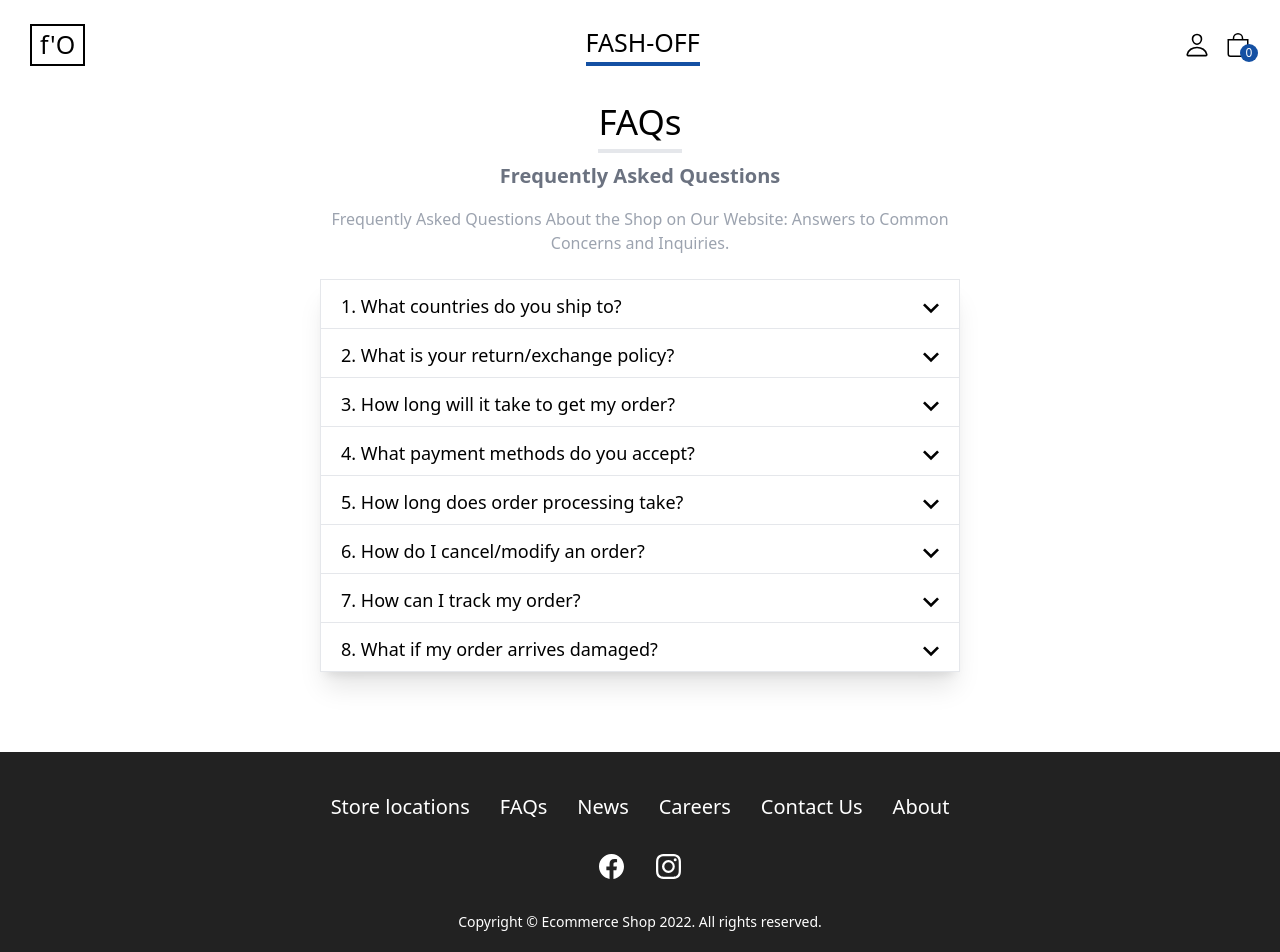
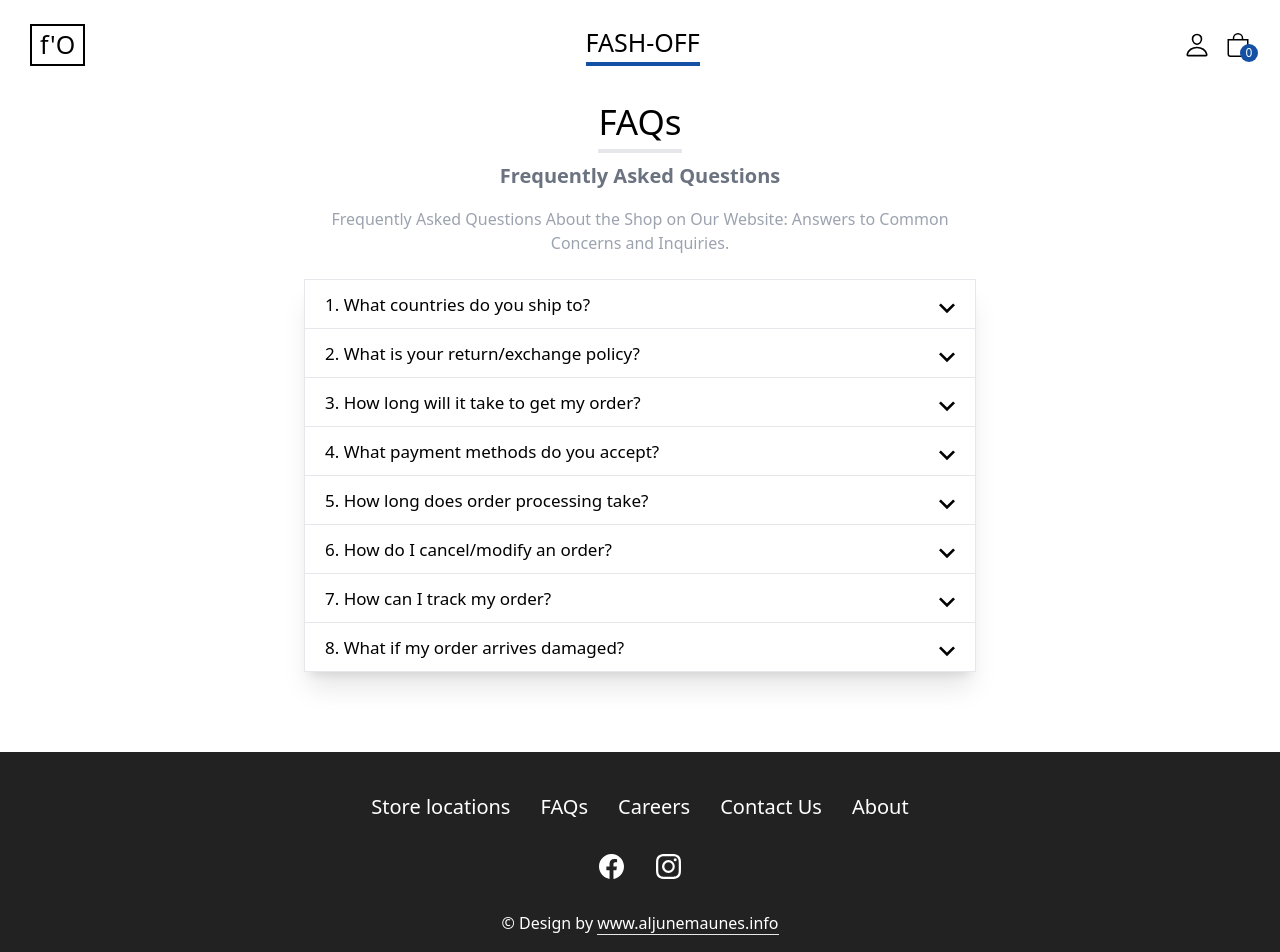
Before and after one commit to ajxmaunes/Ecommerce-I, a React (Create React App) app: page /#/faqs in a window 1280 px wide. Shown: the top 952 px of the page. Built offline with nearby package versions, Linux system fonts and the light colour scheme; no server answers.

Commit message:
added about page

```diff
--- a/src/App.js
+++ b/src/App.js
@@ -21,6 +21,7 @@ import StoreLocations from "./pages/StoreLocations";
 import FAQs from "./pages/FAQs";
 import Careers from "./pages/Careers";
 import Contact from "./pages/Contact";
+import About from "./pages/About";
 
 
 function App() {
@@ -40,6 +41,7 @@ function App() {
             <Route path="/faqs" element={<FAQs />} />
             <Route path="/careers" element={<Careers />} />
             <Route path="/contact" element={<Contact />} />
+            <Route path="/about" element={<About />} />
           </Routes>
           <Sidebar />
           <MobileMenu/>
--- a/src/components/Footer.jsx
+++ b/src/components/Footer.jsx
@@ -11,19 +11,18 @@ const Footer = () => {
     <footer className='bg-primary py-10'>
       <div className='container mx-auto'>
         <div className="footer-links text-center mb-[2rem] text-white text-[20px] max-sm:hidden">
-          <Link className={aStyle} to="/store">Store locations</Link>
-          <Link className={aStyle} to="/faqs">FAQs</Link>
-          <a className={aStyle} href="/">News</a>
-          <Link className={aStyle} to="/careers">Careers</Link>
-          <Link className={aStyle} to="/contact">Contact Us</Link>
-          <a className={aStyle} href="/">About</a>
+          <Link onClick={() => window.scrollTo(0, 0)} className={aStyle} to="/store">Store locations</Link>
+          <Link onClick={() => window.scrollTo(0, 0)} className={aStyle} to="/faqs">FAQs</Link>
+          <Link onClick={() => window.scrollTo(0, 0)} className={aStyle} to="/careers">Careers</Link>
+          <Link onClick={() => window.scrollTo(0, 0)} className={aStyle} to="/contact">Contact Us</Link>
+          <Link onClick={() => window.scrollTo(0, 0)} className={aStyle} to="/about">About</Link>
         </div>
         <div className='flex justify-center items-center mb-[2rem]'>
           <BsFacebook color='white' className='text-[25px] mx-[1rem] cursor-pointer'/>
           <BsInstagram color='white' className='text-[25px] mx-[1rem] cursor-pointer'/>
         </div>
-        <p className='text-white text-center text-[14px] max-sm:text-[15px]'>
-          Copyright &copy; Ecommerce Shop 2022. All rights reserved.
+        <p className='text-white text-center text-[16px] max-sm:text-[15px]'>
+           &copy; Design by <a className=' border-b-[1px]' href='https://aljunemaunes.info/' target="new">www.aljunemaunes.info</a>
         </p>
       </div>
     </footer>
--- a/src/components/Header.jsx
+++ b/src/components/Header.jsx
@@ -24,16 +24,17 @@ const Header = () => {
     })
   })
   return (
+    <div>
       <header className={`${isActive ? 'bg-white py-4 shadow-md' : 'bg-none py-6'} fixed w-full z-10 transition-all md:px-[30px] max-md:px-[20px] max-md:py-4`}>
         <div className='container mx-auto flex items-center justify-between h-full'>
           <div onClick={() => setIsOpenLeft(!isOpenLeft)} className='md:hidden'>
             <HiOutlineMenuAlt2 className='text-[30px] mr-10 max-md:mr-4 -ml-2 items-center'/>
           </div>
-        <Link to={'/*'} className='mr-4 max-md:hidden cursor-pointer'>
+          <Link onClick={() => window.scrollTo(0, 0)} to={'/*'} className='mr-4 max-md:hidden cursor-pointer'>
               {/* logo */}
               <h1 className='text-[25px] max-md:text-[20px] font-medium border-solid border-2 px-2 border-black text-center'>f'O</h1>
           </Link>
-        <Link to={'/*'} className='text-[25px] border-b-4 border-[#1450A3] max-md:text-[20px] max-md:border-b-2'>FASH-OFF</Link>
+          <Link onClick={() => window.scrollTo(0, 0)} to={'/*'} className='text-[25px] border-b-4 border-[#1450A3] max-md:text-[20px] max-md:border-b-2'>FASH-OFF</Link>
           {/* cart */}
           <div className='cursor-pointer flex relative items-center'>
             {/* Login */}
@@ -49,6 +50,7 @@ const Header = () => {
         </div>
         </div>
       </header>
+    </div>
   )
 }
 
--- a/src/components/MobileMenu.jsx
+++ b/src/components/MobileMenu.jsx
@@ -22,12 +22,11 @@ const MobileMenu = () => {
       </div>
 
       <div onClick={handleClose} className="footer-links flex flex-col text-center mt-[4rem] text-[18px]">
-          <Link className={aStyle} to="/store">Store locations</Link>
-          <Link className={aStyle} to="/faqs">FAQs</Link>
-          <a className={aStyle} href="/">News</a>
-          <Link className={aStyle} to="/careers">Careers</Link>
-          <Link className={aStyle} to="/contact">Contact Us</Link>
-          <a className={aStyle} href="/">About</a>
+          <Link onClick={() => window.scrollTo(0, 0)} className={aStyle} to="/store">Store locations</Link>
+          <Link onClick={() => window.scrollTo(0, 0)} className={aStyle} to="/faqs">FAQs</Link>
+          <Link onClick={() => window.scrollTo(0, 0)} className={aStyle} to="/careers">Careers</Link>
+          <Link onClick={() => window.scrollTo(0, 0)} className={aStyle} to="/contact">Contact Us</Link>
+          <Link onClick={() => window.scrollTo(0, 0)} className={aStyle} to="/about">About</Link>
       </div>
 
       <div className='flex justify-center items-center mt-[2rem]'>
--- a/src/pages/Accessories.jsx
+++ b/src/pages/Accessories.jsx
@@ -21,7 +21,7 @@ const Accessories = () => {
       <div>
           <section className='md:px-[30px] max-md:px-[30px] py-[6rem]'>
             <div className='text-[35px] max-md:text-[30px] flex justify-center mb-[1rem] items-center'>
-              ACCESSORIES
+              <h1 className='border-b-4'>ACCESSORIES</h1>
             </div>
               <div className='container mx-auto'>
                 <div className='grid grid-cols-1 md:grid-cols-2 lg:grid-cols-4 xl:grid-cols-5 gap-[30px] max-w-sm mx-auto md:max-w-none md:mx-0'>
--- a/src/pages/Bags.jsx
+++ b/src/pages/Bags.jsx
@@ -21,7 +21,7 @@ const Bags = () => {
       <div>
           <section className='md:px-[30px] max-md:px-[30px] py-[6rem]'>
             <div className='text-[35px] max-md:text-[30px] flex justify-center mb-[1rem] items-center'>
-              BAGS
+              <h1 className='border-b-4'>BAGS</h1>
             </div>
               <div className='container mx-auto'>
                 <div className='grid grid-cols-1 md:grid-cols-2 lg:grid-cols-4 xl:grid-cols-5 gap-[30px] max-w-sm mx-auto md:max-w-none md:mx-0'>
--- a/src/pages/FAQs.jsx
+++ b/src/pages/FAQs.jsx
@@ -18,10 +18,10 @@ function FAQs() {
         </div>
 
         <div className='shadow-xl'>
-            <div className='relative w-[40rem] max-md:w-[22rem] overflow-hidden border'>
+            <div className='relative w-[42rem] max-md:w-[22rem] overflow-hidden border'>
                 <input className='peer absolute top-0 inset-x-0 w-full h-12 z-10 cursor-pointer opacity-0' type="checkbox" />
                 <div className='h-12 w-full pl-5'>
-                    <h1 className='text-lg max-sm:text-[15px] py-3 font-medium'>
+                    <h1 className='text-[17px] max-sm:text-[15px] py-3 font-medium'>
                     1. What countries do you ship to?
                     </h1>
                 </div>
@@ -30,15 +30,15 @@ function FAQs() {
                 <div className='text-[2rem] max-md:text-[1.7rem] absolute top-3 right-3 transition-transform duration-500 rotate-0 peer-checked:rotate-180'><MdKeyboardArrowDown/></div>
 
                 {/* Content */}
-                <div className='bg-gray-200 overflow-hidden transition-all duration-500 max-h-0 peer-checked:max-h-40'>
-                    <p className='p-4 max-md:text-[14px]'>Lorem ipsum dolor sit amet consectetur adipisicing elit. Officiis perspiciatis inventore saepe! Voluptatem, quas voluptates.</p>
+                <div className='bg-gray-200 overflow-hidden transition-all duration-500 max-h-0 peer-checked:max-h-80'>
+                    <p className='p-6 max-md:text-[14px]'>Lorem ipsum dolor sit amet consectetur adipisicing elit. Dolorum rerum porro vitae. Dicta maxime a vitae architecto quae laboriosam dolor explicabo delectus amet blanditiis aspernatur libero officiis, beatae error quibusdam accusamus consequatur provident corrupti porro corporis nisi obcaecati aliquid nihil ut. Odit, itaque atque? Natus velit provident culpa repellat saepe?</p>
                 </div>
             </div>
 
-            <div className='relative w-[40rem] max-md:w-[22rem] overflow-hidden border border-t-0'>
+            <div className='relative w-[42rem] max-md:w-[22rem] overflow-hidden border border-t-0'>
                 <input className='peer absolute top-0 inset-x-0 w-full h-12 z-10 cursor-pointer opacity-0' type="checkbox" />
                 <div className='h-12 w-full pl-5'>
-                    <h1 className='text-lg max-sm:text-[15px] py-3 font-medium'>
+                    <h1 className='text-[17px] max-sm:text-[15px] py-3 font-medium'>
                     2. What is your return/exchange policy?
                     </h1>
                 </div>
@@ -47,15 +47,15 @@ function FAQs() {
                 <div className='text-[2rem] max-md:text-[1.7rem] absolute top-3 right-3 transition-transform duration-500 rotate-0 peer-checked:rotate-180'><MdKeyboardArrowDown/></div>
 
                 {/* Content */}
-                <div className='bg-gray-200 overflow-hidden transition-all duration-500 max-h-0 peer-checked:max-h-40'>
-                    <p className='p-4 max-md:text-[14px]'>Lorem ipsum dolor sit amet consectetur adipisicing elit. Officiis perspiciatis inventore saepe! Voluptatem, quas voluptates.</p>
+                <div className='bg-gray-200 overflow-hidden transition-all duration-500 max-h-0 peer-checked:max-h-80'>
+                    <p className='p-6 max-md:text-[14px]'>Lorem ipsum dolor sit amet consectetur adipisicing elit. Dolorum rerum porro vitae. Dicta maxime a vitae architecto quae laboriosam dolor explicabo delectus amet blanditiis aspernatur libero officiis, beatae error quibusdam accusamus consequatur provident corrupti porro corporis nisi obcaecati aliquid nihil ut. Odit, itaque atque? Natus velit provident culpa repellat saepe?</p>
                 </div>
             </div>
 
-            <div className='relative w-[40rem] max-md:w-[22rem] overflow-hidden border border-t-0'>
+            <div className='relative w-[42rem] max-md:w-[22rem] overflow-hidden border border-t-0'>
                 <input className='peer absolute top-0 inset-x-0 w-full h-12 z-10 cursor-pointer opacity-0' type="checkbox" />
                 <div className='h-12 w-full pl-5'>
-                    <h1 className='text-lg max-sm:text-[15px] py-3 font-medium'>
+                    <h1 className='text-[17px] max-sm:text-[15px] py-3 font-medium'>
                     3. How long will it take to get my order?
                     </h1>
                 </div>
@@ -64,15 +64,15 @@ function FAQs() {
                 <div className='text-[2rem] max-md:text-[1.7rem] absolute top-3 right-3 transition-transform duration-500 rotate-0 peer-checked:rotate-180'><MdKeyboardArrowDown/></div>
 
                 {/* Content */}
-                <div className='bg-gray-200 overflow-hidden transition-all duration-500 max-h-0 peer-checked:max-h-40'>
-                    <p className='p-4 max-md:text-[14px]'>Lorem ipsum dolor sit amet consectetur adipisicing elit. Officiis perspiciatis inventore saepe! Voluptatem, quas voluptates.</p>
+                <div className='bg-gray-200 overflow-hidden transition-all duration-500 max-h-0 peer-checked:max-h-80'>
+                    <p className='p-6 max-md:text-[14px]'>Lorem ipsum dolor sit amet consectetur adipisicing elit. Dolorum rerum porro vitae. Dicta maxime a vitae architecto quae laboriosam dolor explicabo delectus amet blanditiis aspernatur libero officiis, beatae error quibusdam accusamus consequatur provident corrupti porro corporis nisi obcaecati aliquid nihil ut. Odit, itaque atque? Natus velit provident culpa repellat saepe?</p>
                 </div>
             </div>
 
-            <div className='relative w-[40rem] max-md:w-[22rem] overflow-hidden border border-t-0'>
+            <div className='relative w-[42rem] max-md:w-[22rem] overflow-hidden border border-t-0'>
                 <input className='peer absolute top-0 inset-x-0 w-full h-12 z-10 cursor-pointer opacity-0' type="checkbox" />
                 <div className='h-12 w-full pl-5'>
-                    <h1 className='text-lg max-sm:text-[15px] py-3 font-medium'>
+                    <h1 className='text-[17px] max-sm:text-[15px] py-3 font-medium'>
                     4. What payment methods do you accept?
                     </h1>
                 </div>
@@ -81,15 +81,15 @@ function FAQs() {
                 <div className='text-[2rem] max-md:text-[1.7rem] absolute top-3 right-3 transition-transform duration-500 rotate-0 peer-checked:rotate-180'><MdKeyboardArrowDown/></div>
 
                 {/* Content */}
-                <div className='bg-gray-200 overflow-hidden transition-all duration-500 max-h-0 peer-checked:max-h-40'>
-                    <p className='p-4 max-md:text-[14px]'>Lorem ipsum dolor sit amet consectetur adipisicing elit. Officiis perspiciatis inventore saepe! Voluptatem, quas voluptates.</p>
+                <div className='bg-gray-200 overflow-hidden transition-all duration-500 max-h-0 peer-checked:max-h-80'>
+                    <p className='p-6 max-md:text-[14px]'>Lorem ipsum dolor sit amet consectetur adipisicing elit. Dolorum rerum porro vitae. Dicta maxime a vitae architecto quae laboriosam dolor explicabo delectus amet blanditiis aspernatur libero officiis, beatae error quibusdam accusamus consequatur provident corrupti porro corporis nisi obcaecati aliquid nihil ut. Odit, itaque atque? Natus velit provident culpa repellat saepe?</p>
                 </div>
             </div>
 
-            <div className='relative w-[40rem] max-md:w-[22rem] overflow-hidden border border-t-0'>
+            <div className='relative w-[42rem] max-md:w-[22rem] overflow-hidden border border-t-0'>
                 <input className='peer absolute top-0 inset-x-0 w-full h-12 z-10 cursor-pointer opacity-0' type="checkbox" />
                 <div className='h-12 w-full pl-5'>
-                    <h1 className='text-lg max-sm:text-[15px] py-3 font-medium'>
+                    <h1 className='text-[17px] max-sm:text-[15px] py-3 font-medium'>
                     5. How long does order processing take?
                     </h1>
                 </div>
@@ -98,15 +98,15 @@ function FAQs() {
                 <div className='text-[2rem] max-md:text-[1.7rem] absolute top-3 right-3 transition-transform duration-500 rotate-0 peer-checked:rotate-180'><MdKeyboardArrowDown/></div>
 
                 {/* Content */}
-                <div className='bg-gray-200 overflow-hidden transition-all duration-500 max-h-0 peer-checked:max-h-40'>
-                    <p className='p-4 max-md:text-[14px]'>Lorem ipsum dolor sit amet consectetur adipisicing elit. Officiis perspiciatis inventore saepe! Voluptatem, quas voluptates.</p>
+                <div className='bg-gray-200 overflow-hidden transition-all duration-500 max-h-0 peer-checked:max-h-80'>
+                    <p className='p-6 max-md:text-[14px]'>Lorem ipsum dolor sit amet consectetur adipisicing elit. Dolorum rerum porro vitae. Dicta maxime a vitae architecto quae laboriosam dolor explicabo delectus amet blanditiis aspernatur libero officiis, beatae error quibusdam accusamus consequatur provident corrupti porro corporis nisi obcaecati aliquid nihil ut. Odit, itaque atque? Natus velit provident culpa repellat saepe?</p>
                 </div>
             </div>
 
-            <div className='relative w-[40rem] max-md:w-[22rem] overflow-hidden border border-t-0'>
+            <div className='relative w-[42rem] max-md:w-[22rem] overflow-hidden border border-t-0'>
                 <input className='peer absolute top-0 inset-x-0 w-full h-12 z-10 cursor-pointer opacity-0' type="checkbox" />
                 <div className='h-12 w-full pl-5'>
-                    <h1 className='text-lg max-sm:text-[15px] py-3 font-medium'>
+                    <h1 className='text-[17px] max-sm:text-[15px] py-3 font-medium'>
                     6. How do I cancel/modify an order?
                     </h1>
                 </div>
@@ -115,15 +115,15 @@ function FAQs() {
                 <div className='text-[2rem] max-md:text-[1.7rem] absolute top-3 right-3 transition-transform duration-500 rotate-0 peer-checked:rotate-180'><MdKeyboardArrowDown/></div>
 
                 {/* Content */}
-                <div className='bg-gray-200 overflow-hidden transition-all duration-500 max-h-0 peer-checked:max-h-40'>
-                    <p className='p-4 max-md:text-[14px]'>Lorem ipsum dolor sit amet consectetur adipisicing elit. Officiis perspiciatis inventore saepe! Voluptatem, quas voluptates.</p>
+                <div className='bg-gray-200 overflow-hidden transition-all duration-500 max-h-0 peer-checked:max-h-80'>
+                    <p className='p-6 max-md:text-[14px]'>Lorem ipsum dolor sit amet consectetur adipisicing elit. Dolorum rerum porro vitae. Dicta maxime a vitae architecto quae laboriosam dolor explicabo delectus amet blanditiis aspernatur libero officiis, beatae error quibusdam accusamus consequatur provident corrupti porro corporis nisi obcaecati aliquid nihil ut. Odit, itaque atque? Natus velit provident culpa repellat saepe?</p>
                 </div>
             </div>
 
-            <div className='relative w-[40rem] max-md:w-[22rem] overflow-hidden border border-t-0'>
+            <div className='relative w-[42rem] max-md:w-[22rem] overflow-hidden border border-t-0'>
                 <input className='peer absolute top-0 inset-x-0 w-full h-12 z-10 cursor-pointer opacity-0' type="checkbox" />
                 <div className='h-12 w-full pl-5'>
-                    <h1 className='text-lg max-sm:text-[15px] py-3 font-medium'>
+                    <h1 className='text-[17px] max-sm:text-[15px] py-3 font-medium'>
                     7. How can I track my order?
                     </h1>
                 </div>
@@ -132,15 +132,15 @@ function FAQs() {
                 <div className='text-[2rem] max-md:text-[1.7rem] absolute top-3 right-3 transition-transform duration-500 rotate-0 peer-checked:rotate-180'><MdKeyboardArrowDown/></div>
 
                 {/* Content */}
-                <div className='bg-gray-200 overflow-hidden transition-all duration-500 max-h-0 peer-checked:max-h-40'>
-                    <p className='p-4 max-md:text-[14px]'>Lorem ipsum dolor sit amet consectetur adipisicing elit. Officiis perspiciatis inventore saepe! Voluptatem, quas voluptates.</p>
+                <div className='bg-gray-200 overflow-hidden transition-all duration-500 max-h-0 peer-checked:max-h-80'>
+                    <p className='p-6 max-md:text-[14px]'>Lorem ipsum dolor sit amet consectetur adipisicing elit. Dolorum rerum porro vitae. Dicta maxime a vitae architecto quae laboriosam dolor explicabo delectus amet blanditiis aspernatur libero officiis, beatae error quibusdam accusamus consequatur provident corrupti porro corporis nisi obcaecati aliquid nihil ut. Odit, itaque atque? Natus velit provident culpa repellat saepe?</p>
                 </div>
             </div>
 
-            <div className='relative w-[40rem] max-md:w-[22rem] overflow-hidden border border-t-0'>
+            <div className='relative w-[42rem] max-md:w-[22rem] overflow-hidden border border-t-0'>
                 <input className='peer absolute top-0 inset-x-0 w-full h-12 z-10 cursor-pointer opacity-0' type="checkbox" />
                 <div className='h-12 w-full pl-5'>
-                    <h1 className='text-lg max-sm:text-[15px] py-3 font-medium'>
+                    <h1 className='text-[17px] max-sm:text-[15px] py-3 font-medium'>
                     8. What if my order arrives damaged?
                     </h1>
                 </div>
@@ -149,8 +149,8 @@ function FAQs() {
                 <div className='text-[2rem] max-md:text-[1.7rem] absolute top-3 right-3 transition-transform duration-500 rotate-0 peer-checked:rotate-180'><MdKeyboardArrowDown/></div>
 
                 {/* Content */}
-                <div className='bg-gray-200 overflow-hidden transition-all duration-500 max-h-0 peer-checked:max-h-40'>
-                    <p className='p-4 max-md:text-[14px]'>Lorem ipsum dolor sit amet consectetur adipisicing elit. Officiis perspiciatis inventore saepe! Voluptatem, quas voluptates.</p>
+                <div className='bg-gray-200 overflow-hidden transition-all duration-500 max-h-0 peer-checked:max-h-80'>
+                    <p className='p-6 max-md:text-[14px]'>Lorem ipsum dolor sit amet consectetur adipisicing elit. Dolorum rerum porro vitae. Dicta maxime a vitae architecto quae laboriosam dolor explicabo delectus amet blanditiis aspernatur libero officiis, beatae error quibusdam accusamus consequatur provident corrupti porro corporis nisi obcaecati aliquid nihil ut. Odit, itaque atque? Natus velit provident culpa repellat saepe?</p>
                 </div>
             </div>
         </div>
--- a/src/pages/Home.jsx
+++ b/src/pages/Home.jsx
@@ -27,10 +27,9 @@ const Home = () => {
     <div className="container text-center text-[18px] max-sm:hidden py-3">
           <Link className={aStyle} to='/store'>Store locations</Link>
           <Link className={aStyle} to="/faqs">FAQs</Link>
-          <a className={aStyle} href="/">News</a>
           <Link className={aStyle} to="/careers">Careers</Link>
           <Link className={aStyle} to="/contact">Contact Us</Link>
-          <a className={aStyle} href="/">About</a>
+          <Link className={aStyle} to="/about">About</Link>
       </div>
     <Hero />
       <section className='md:px-[30px] max-md:px-[30px]'>
--- a/src/pages/Men.jsx
+++ b/src/pages/Men.jsx
@@ -21,7 +21,7 @@ const Men = () => {
       <div>
           <section className='md:px-[30px] max-md:px-[30px] py-[6rem]'>
             <div className='text-[35px] max-md:text-[30px] flex justify-center mb-[1rem] items-center'>
-              MEN
+              <h1 className='border-b-4'>MEN</h1>
             </div>
               <div className='container mx-auto'>
                 <div className='grid grid-cols-1 md:grid-cols-2 lg:grid-cols-4 xl:grid-cols-5 gap-[30px] max-w-sm mx-auto md:max-w-none md:mx-0'>
--- a/src/pages/Women.jsx
+++ b/src/pages/Women.jsx
@@ -20,7 +20,7 @@ const Women = () => {
       <div>
           <section className='md:px-[30px] max-md:px-[30px] py-[6rem]'>
             <div className='text-[35px] max-md:text-[30px] flex justify-center mb-[1rem] items-center'>
-              WOMEN
+              <h1 className='border-b-4'>WOMEN</h1>
             </div>
               <div className='container mx-auto'>
                 <div className='grid grid-cols-1 md:grid-cols-2 lg:grid-cols-4 xl:grid-cols-5 gap-[30px] max-w-sm mx-auto md:max-w-none md:mx-0'>
--- a/tailwind.config.js
+++ b/tailwind.config.js
@@ -24,7 +24,7 @@ module.exports = {
         secondary: '#F5E6E0',
       },
       backgroundImage: {
-        hero: '',
+        hero: "",
       },
     },
   },
```
Also changed, not shown: src/pages/About.jsx (added, +38 -0 lines), src/img/home-img-5.jpg (added). Lines whose indentation alone changed are shown as unchanged.
